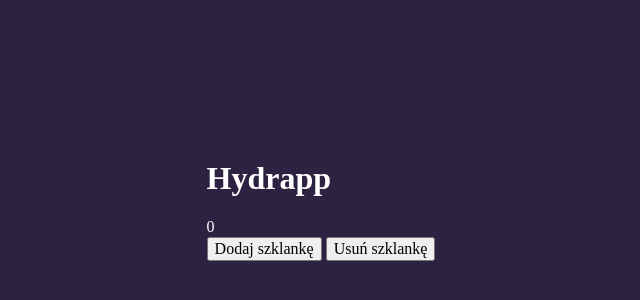
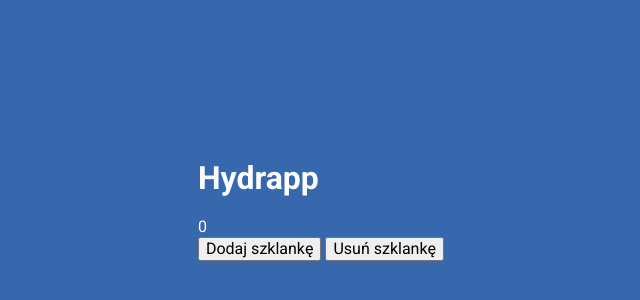
Before and after one commit to Kamil-Siwiec/hydrapp, a website built with webpack: page src/pages/index.html in a window 1280 px wide. Shown: the part 200-500 px from the top of the page, without its empty margins (319-959 px from the left). Built offline with nearby package versions, Linux system fonts and the light colour scheme.

Commit message:
import google fonts roboto

```diff
--- a/src/scss/main.scss
+++ b/src/scss/main.scss
@@ -1,13 +1,13 @@
 @import "~normalize.css";
 
-@import "_variables";
-@import "modules/hello.scss";
+@import url('https://fonts.googleapis.com/css2?family=Roboto:wght@400;700&display=swap');
 
 body {
-  background: $wtf;
+  background: #3767AD;
   color: #fff;
   display: flex;
   align-items: center;
   justify-content: center;
   min-height: 100vh;
+  font-family: 'Roboto', sans-serif;
 }
```
